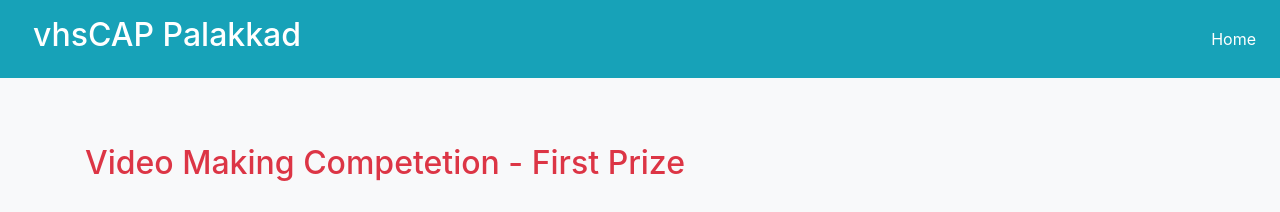
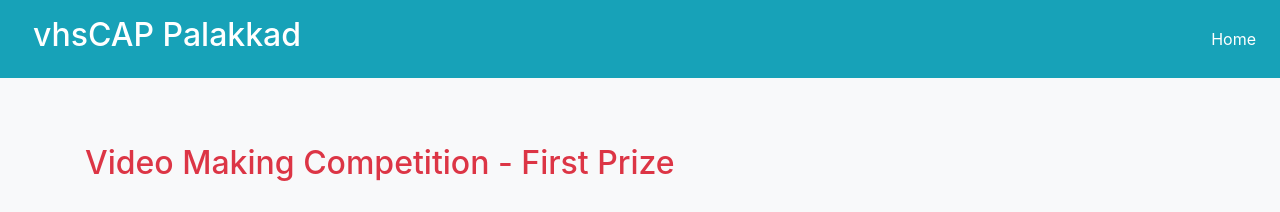
Before and after one commit to ranjithnk123/vhscappalakkad, a plain HTML site: page student.html in a window 1280 px wide. Shown: the top 212 px of the page. Drawn offline with nearby package versions, Linux system fonts and the light colour scheme; grey boxes are pictures that could not be loaded.

Commit message:
Students

```diff
--- a/student.html
+++ b/student.html
@@ -31,7 +31,7 @@
     </header>
     <section class="bg-light" style="padding-top: 9em; padding-bottom: 25em;">
         <div class="container">
-            <h2 class="text-danger">Video Making Competetion - First Prize</h2>
+            <h2 class="text-danger">Video Making Competition - First Prize</h2>
             <div class="row align-items-center pt-3 mt-3">
                 <div class="col-md-6">
                     <img src="./images/comp.jpg" style="width:150px; height:200px">
```
